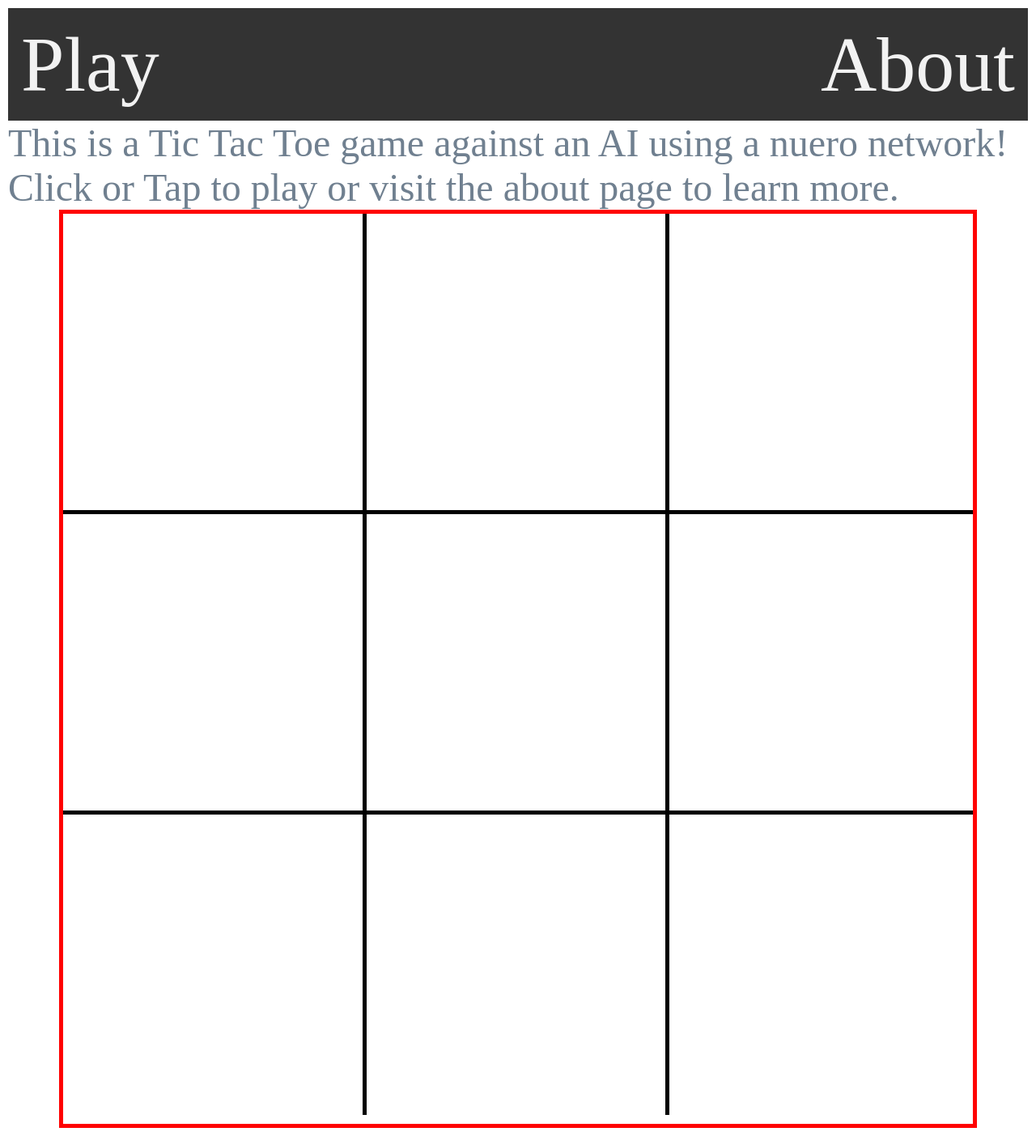
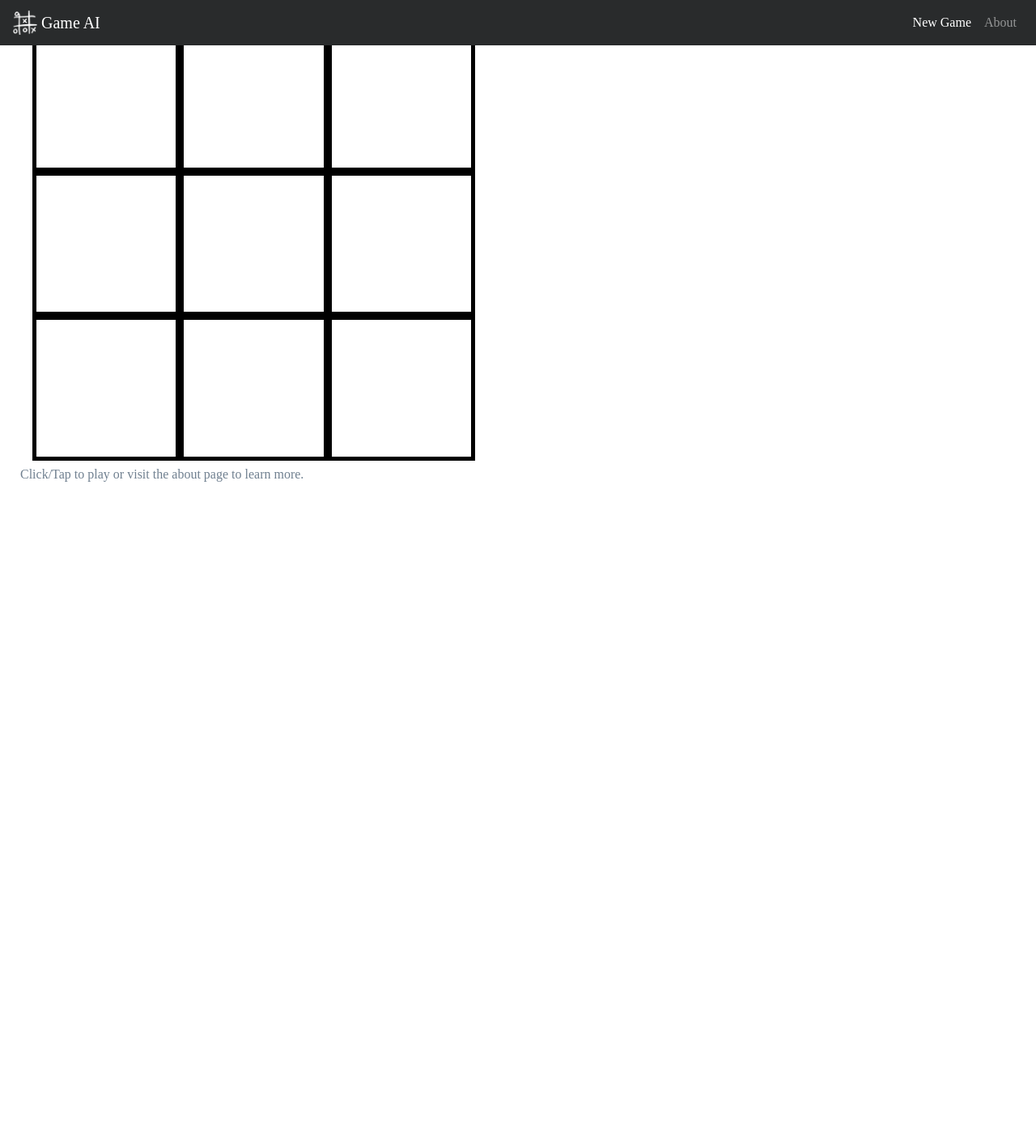
Before and after one commit to ESCAE/tic-tac-toe-frontend, a Flask app: page / in a window 1280 px wide. Shown: the whole page at 81% size. After the commit the page ends 595 px from the top, so only its background shows below. Run offline with Flask 2, Linux system fonts and the light colour scheme; some libraries are stand-ins or nearby versions.

Commit message:
nav bar working better on front page.

```diff
--- a/src/static/css/main.css
+++ b/src/static/css/main.css
@@ -11,19 +11,13 @@ body {
   box-sizing: border-box;
 }
 
-.headline {
-  margin: 0;
-  font-size: 3em;
-}
-
-.container {
-  border: 5px solid red;
+.wrapper {
   position: relative;
   text-align: center;
   width: 90%;
   margin: auto
 }
-.container:after {
+.wrapper:after {
     content: "";
     display: block;
     padding-bottom: 100%;
@@ -39,28 +33,15 @@ body {
 .board .row {
   display: flex;
   height: 33%;
-  border-bottom: 5px solid black;
 }
-
-.board .row:last-child {
-  border: none;
-}
-
 .square {
   background: white;
-  width: 34%;
+  width: 32%;
   height: 100%;
   color: Blue;
   padding: 7%;
   font-weight: bold;
-  font-size: calc(4vw + 5vh + 2vmin);
+  font-size: calc(4vw + 4vh + 2vmin);
   text-align: center;
+  border: 5px solid black;
 }
-
-.square {
-  border-right: 5px solid black;
-}
-
-.square:last-child {
-  border: none;
-}
--- a/src/static/css/nav.css
+++ /dev/null
@@ -1,24 +0,0 @@
-.topnav {
-  overflow: hidden;
-  background-color: #333;
-}
-
-.topnav a {
-  float: left;
-  display: block;
-  color: #f2f2f2;
-  text-align: center;
-  padding: 14px 16px;
-  text-decoration: none;
-  font-size: 6em;
-}
-
-.topnav a:hover {
-  background-color: #ddd;
-  color: black;
-}
-
-.topnav a:last-child {
-  float: right;
-  display: block;
-}
--- a/src/templates/base.html
+++ b/src/templates/base.html
@@ -1,23 +1,45 @@
 <html>
 <head>
   <title>TicTac</title>
-  <link rel="stylesheet" href="{{ url_for('static', filename='css/normalize.css') }}">
-  <link rel="stylesheet" href="{{ url_for('static', filename='css/nav.css') }}">
+  <link rel="stylesheet" href="https://maxcdn.bootstrapcdn.com/bootstrap/4.0.0-alpha.6/css/bootstrap.min.css" integrity="sha384-rwoIResjU2yc3z8GV/NPeZWAv56rSmLldC3R/AZzGRnGxQQKnKkoFVhFQhNUwEyJ" crossorigin="anonymous">
   <link rel="stylesheet" href="{{ url_for('static', filename='css/main.css') }}">
 </head>
 
 <body>
-  <div class="topnav" id="myTopnav">
-    <a href="{{ url_for('game') }}">Play</a>
-    <a href="{{ url_for('about') }}">About</a>
+
+<nav class="navbar navbar-toggleable-sm navbar-inverse bg-inverse fixed-top">
+  <button class="navbar-toggler navbar-toggler-right" type="button" data-toggle="collapse" data-target="#myTopNav" aria-controls="myTopNav" aria-expanded="false" aria-label="Toggle navigation">
+    <span class="navbar-toggler-icon"></span>
+  </button>
+  <a class="navbar-brand" href="{{ url_for('game') }}">
+    <img src="{{ url_for('static', filename='images/tictac-inverse.png') }}" width="30" height="30" class="d-inline-block align-top" alt="">
+   Game AI
+</a>
+
+  <div class="collapse navbar-collapse" id="myTopNav">
+    <ul class="navbar-nav mr-auto">
+    </ul>
+    <ul class="navbar-nav">
+      <li class="nav-item active">
+        <a class="nav-link" href="{{ url_for('game') }}">New Game<span class="sr-only">(current)</span></a>
+      </li>
+      <li class="nav-item">
+        <a class="nav-link" href="{{ url_for('about') }}">About</a>
+      </li>
+    </ul>
   </div>
+</nav>
+
 
   {% block body %}{% endblock %}
+</body>
+<!-- <script src="https://code.jquery.com/jquery-3.1.1.slim.min.js" integrity="sha384-A7FZj7v+d/sdmMqp/nOQwliLvUsJfDHW+k9Omg/a/EheAdgtzNs3hpfag6Ed950n" crossorigin="anonymous"></script> -->
 
-</body>
-  <script
-    src="https://code.jquery.com/jquery-3.2.1.min.js"
-    integrity="sha256-hwg4gsxgFZhOsEEamdOYGBf13FyQuiTwlAQgxVSNgt4="
-    crossorigin="anonymous"></script>
-  <script type="text/javascript" src="{{ url_for('static', filename='js/main.js') }}"></script>
+<script
+  src="https://code.jquery.com/jquery-3.2.1.min.js"
+  integrity="sha256-hwg4gsxgFZhOsEEamdOYGBf13FyQuiTwlAQgxVSNgt4="
+  crossorigin="anonymous"></script>
+<script src="https://cdnjs.cloudflare.com/ajax/libs/tether/1.4.0/js/tether.min.js" integrity="sha384-DztdAPBWPRXSA/3eYEEUWrWCy7G5KFbe8fFjk5JAIxUYHKkDx6Qin1DkWx51bBrb" crossorigin="anonymous"></script>
+<script src="https://maxcdn.bootstrapcdn.com/bootstrap/4.0.0-alpha.6/js/bootstrap.min.js" integrity="sha384-vBWWzlZJ8ea9aCX4pEW3rVHjgjt7zpkNpZk+02D9phzyeVkE+jo0ieGizqPLForn" crossorigin="anonymous"></script>
+<script type="text/javascript" src="{{ url_for('static', filename='js/main.js') }}"></script>
 </html>
--- a/src/templates/game.html
+++ b/src/templates/game.html
@@ -1,12 +1,12 @@
 {% extends "base.html" %}
 {% block body %}
 
-<div class="headline">
-  This is a Tic Tac Toe game against an AI using a nuero network!
-  Click or Tap to play or visit the about page to learn more.
+<div class="col-xs-12 col-sm-6">
+  This is a Tic Tac Toe game against an AI using a nueral network!
 </div>
 
-<div class="container">
+<div class="col-xs-12 col-sm-6 col-sm-push-6">
+  <div class="wrapper">
     <div class="board">
       <div class="row">
         <div class="square"> </div>
@@ -25,4 +25,9 @@
       </div>
     </div>
   </div>
+</div>
+
+<div class="col-xs-12 col-sm-6">
+  Click/Tap to play or visit the about page to learn more.
+</div>
 {% endblock %}
```
Also changed, not shown: src/static/images/tictac-inverse.png (added). Lines whose indentation alone changed are shown as unchanged.
